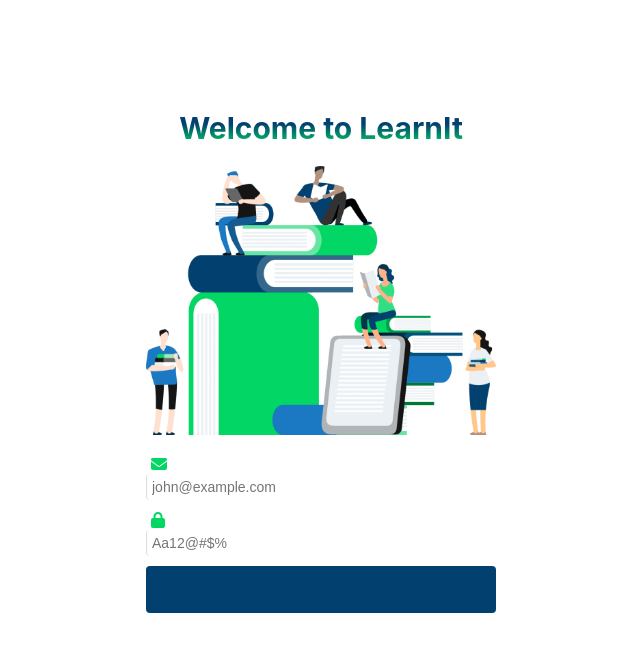
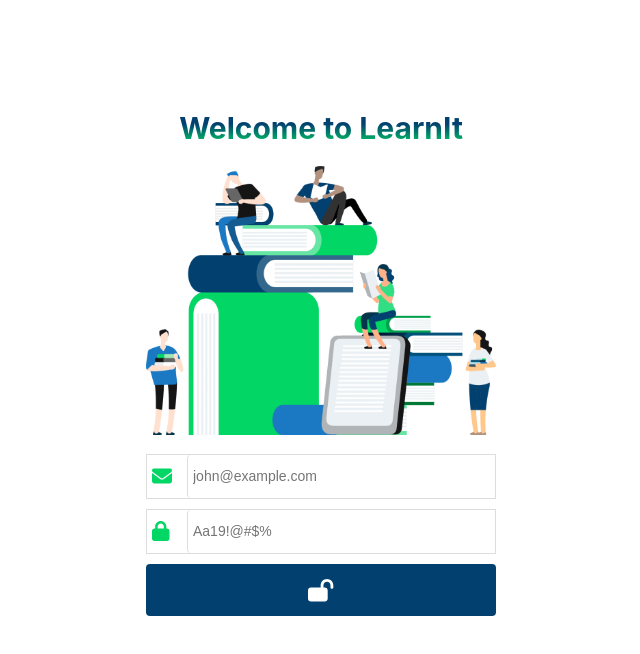
Before and after one commit to asmaahamid02/e-learning-system, a React (Create React App) app in the folder elearning-frontend/: page / in a window 1280 px wide. Shown: the top 654 px of the page, without its empty margins (319-959 px from the left). Built offline with nearby package versions, Linux system fonts and the light colour scheme.

Commit message:
frontend: added form validations to login form

```diff
--- a/elearning-frontend/src/App.js
+++ b/elearning-frontend/src/App.js
@@ -1,13 +1,54 @@
 import login from './assets/images/login.png'
 import './App.css'
-import { FontAwesomeIcon } from '@fortawesome/react-fontawesome'
 import {
   faEnvelope,
   faLock,
   faLockOpen,
 } from '@fortawesome/free-solid-svg-icons'
+import FormInput from './Components/FormInput'
+import Button from './Components/Button'
+import React, { useState, useEffect } from 'react'
 
 function App() {
+  const [values, setValues] = useState({
+    email: '',
+    password: '',
+  })
+  const [errors, setErrors] = useState({})
+  const [isValid, setIsValid] = useState(false)
+
+  const validate = (formValues) => {
+    const err = {}
+    if (!formValues.email) {
+      err.email = 'Email should not be empty'
+    } else if (!/\S+@\S+\.\S+/.test(values.email)) {
+      err.email = 'Email is not valid'
+    }
+    if (!formValues.password) {
+      err.password = 'Password should not be empty'
+    } else if (formValues.password.length < 5) {
+      err.password = 'Password should be 5 or more characters'
+    }
+
+    return err
+  }
+
+  const onChange = (e) => {
+    setValues({ ...values, [e.target.name]: e.target.value })
+  }
+
+  const onSubmit = (e) => {
+    e.preventDefault()
+    setErrors(validate(values))
+    setIsValid(true)
+  }
+
+  useEffect(() => {
+    if (Object.keys(errors).length === 0 && isValid) {
+      //submit the form
+    }
+  }, [errors])
+  console.log(values)
   return (
     <div className='login-container'>
       <div className='header'>
@@ -17,34 +58,36 @@
         <img src={login} alt='education' />
       </div>
       <div className='login-form'>
-        <form>
-          <div className='input-box'>
-            <span className='prefix'>
-              <FontAwesomeIcon icon={faEnvelope} className='icon-green' />
-            </span>
-            <input
-              className='input'
-              type='email'
+        <form onSubmit={onSubmit}>
+          <FormInput
+            icon={faEnvelope}
+            iconClass='icon-green'
+            iconSize='lg'
+            type='text'
             name='email'
             id='email'
             placeholder='john@example.com'
+            onChange={onChange}
+            errorMessage={errors.email}
           />
-          </div>
-          <div className='input-box'>
-            <span className='prefix'>
-              <FontAwesomeIcon icon={faLock} className='icon-green' />
-            </span>
-            <input
-              className='input'
+          <FormInput
+            icon={faLock}
+            iconClass='icon-green'
+            iconSize='lg'
             type='password'
             name='password'
             id='password'
-              placeholder='Aa12@#$%'
+            placeholder='Aa19!@#$%'
+            onChange={onChange}
+            errorMessage={errors.password}
           />
-          </div>
-          <button className='btn btn-large btn-dark' id='btn-login'>
-            <FontAwesomeIcon icon={faLockOpen} className='icon-dark' />
-          </button>
+          <Button
+            classes='btn btn-large btn-dark'
+            id='btn-login'
+            icon={faLockOpen}
+            iconClass='icon-white'
+            iconSize='xl'
+          />
         </form>
       </div>
     </div>
```
Lines whose indentation alone changed are shown as unchanged.
